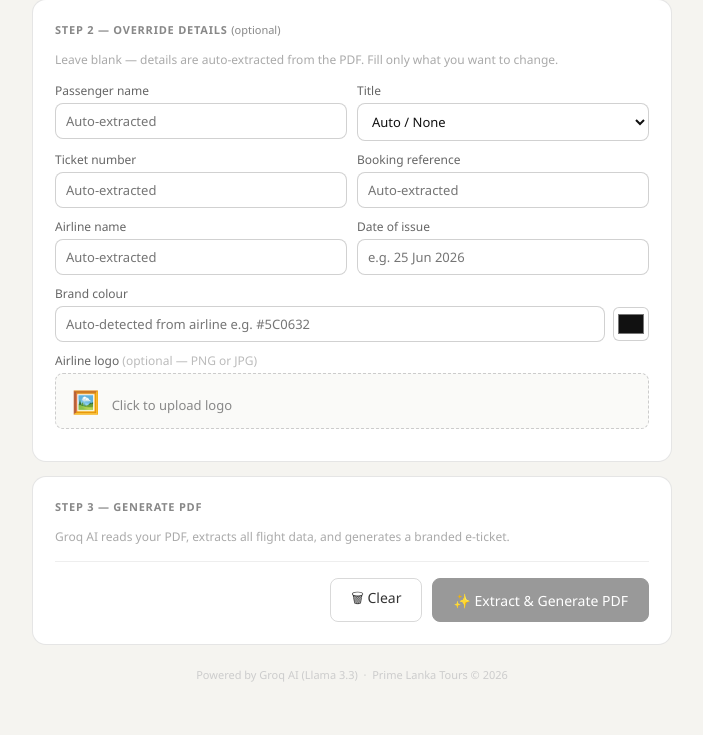
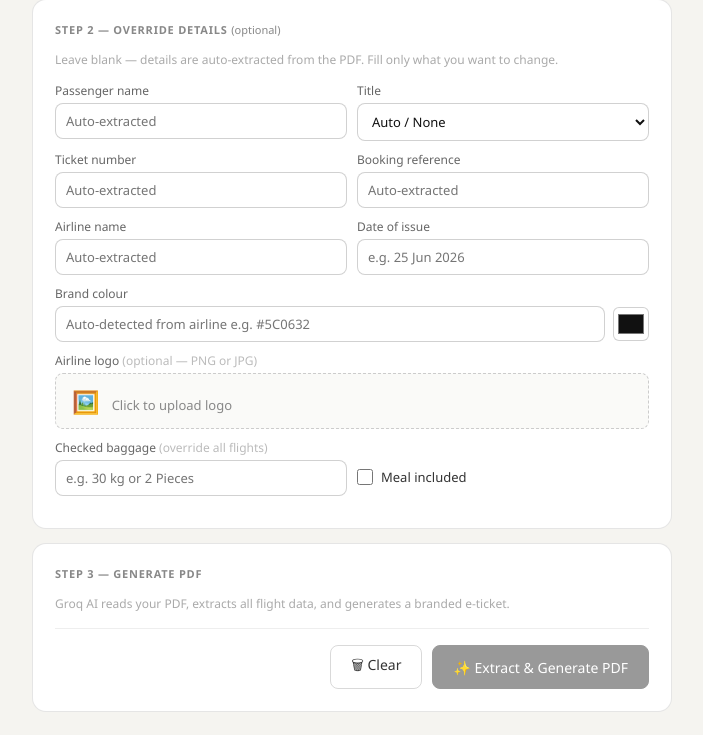
Before and after one commit to clt110120/primeticket, a Flask app: page / in a window 1280 px wide. Shown: the part 391-1126 px from the top of the page, without its empty margins (288-991 px from the left). Before the commit the page ends 1073 px from the top, so only its background shows below. Run offline with Flask 3, Linux system fonts and the light colour scheme.

Commit message:
Update index.html

```diff
--- a/templates/index.html
+++ b/templates/index.html
@@ -127,6 +127,17 @@ input[type=color]{width:36px;height:34px;padding:2px;border:0.5px solid rgba(0,0
           onchange="handleLogo(this.files[0])">
       </div>
     </div>
+    <div class="grid">
+      <div><label>Checked baggage <span style="font-weight:400;color:#bbb;">(override all flights)</span></label>
+        <input type="text" id="f-checked" placeholder="e.g. 30 kg or 2 Pieces">
+      </div>
+      <div style="display:flex;align-items:center;gap:12px;padding-top:18px;">
+        <label style="display:flex;align-items:center;gap:8px;cursor:pointer;margin:0;font-size:13px;color:#333;">
+          <input type="checkbox" id="f-meal" style="width:16px;height:16px;cursor:pointer;accent-color:#1a1a1a;">
+          Meal included
+        </label>
+      </div>
+    </div>
   </div>
 
   <!-- Step 3 -->
@@ -195,8 +206,9 @@ function clearAll(){
   logoFile=null;
   render();
   removeLogo({stopPropagation:()=>{}});
-  ['f-pax','f-tkt','f-pnr','f-air','f-dt','f-col'].forEach(id=>document.getElementById(id).value='');
+  ['f-pax','f-tkt','f-pnr','f-air','f-dt','f-col','f-checked'].forEach(id=>document.getElementById(id).value='');
   document.getElementById('f-ttl').value='';
+  document.getElementById('f-meal').checked=false;
   status('','');
   progress(0);
 }
@@ -222,11 +234,13 @@ async function run(){
   files.forEach(f=>fd.append('pdfs',f));
   if(logoFile) fd.append('logo', logoFile);
   const map={passenger_name:'f-pax',title:'f-ttl',ticket_number:'f-tkt',
-    booking_ref:'f-pnr',airline_name:'f-air',date_of_issue:'f-dt',brand_hex:'f-col'};
+    booking_ref:'f-pnr',airline_name:'f-air',date_of_issue:'f-dt',brand_hex:'f-col',
+    checked_baggage:'f-checked'};
   for(const[k,id] of Object.entries(map)){
     const v=document.getElementById(id).value.trim();
     if(v) fd.append(k,v);
   }
+  if(document.getElementById('f-meal').checked) fd.append('meal_included','1');
 
   try{
     progress(35);
```
